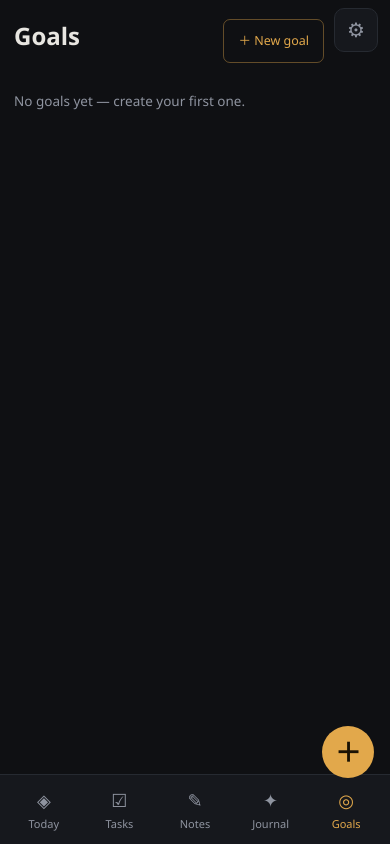
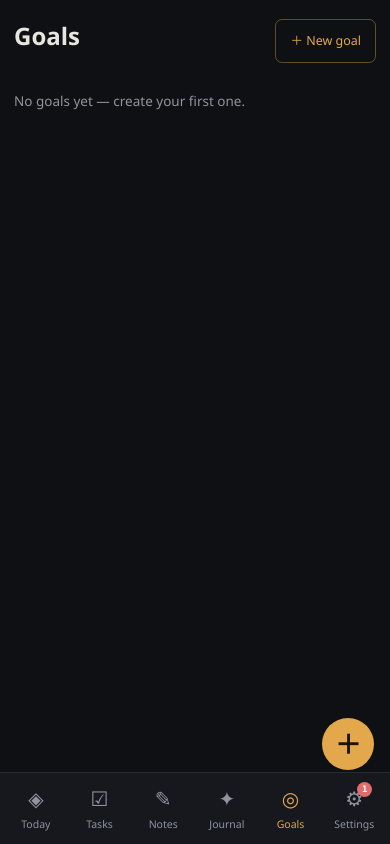
Before and after one commit to ahvin2020/life-os, a Flask app: page /goals in a window 390 px wide. Run offline with Flask 3, Linux system fonts and the light colour scheme; data comes from the database, SQL or seed files in the repository; data that the repository does not hold is empty.

Commit message:
Mobile nav: Settings into the bottom bar + bigger tap targets
Bottom nav is the right pattern for phone (thumb reach); the problems were the lone
top-right Settings gear and cramped targets. Now:

- Settings is the 6th bottom-bar tab (thumb-reachable) and carries the system-health
  alert badge, which previously never showed on mobile. The top-right gear + its
  layout workarounds are removed.
- Taller bar, 20px icons, >=50px tap zones (were ~40px).

Co-Authored-By: Claude Opus 4.8 (1M context) <noreply@anthropic.com>

```diff
--- a/web/static/app.css
+++ b/web/static/app.css
@@ -556,7 +556,6 @@ input[type="time"], input[type="date"] { color-scheme: dark; }
 .runbtn:hover { border-color: var(--accent); color: var(--accent); }
 .runbtn:disabled { opacity: .5; cursor: default; }
 @media (max-width: 620px) { .setrow { flex-wrap: wrap; gap: 8px; } .sctrls { width: 100%; justify-content: flex-end; } }
-.gearlink { display: none; }
 
 /* ---------- quick capture + today grid ---------- */
 .qcap { display: flex; align-items: center; gap: 8px; margin-bottom: 14px; background: var(--surface); border: 1px solid rgba(var(--accent-rgb),.35); border-radius: 10px; padding: 6px 6px 6px 14px; transition: border-color var(--dur) var(--ease), box-shadow var(--dur) var(--ease); }
@@ -744,7 +743,7 @@ textarea.jadd { width: 100%; min-height: 112px; resize: vertical; line-height: 1
 .addrow:hover { color: var(--text); border-color: var(--muted); transform: translateY(-1px); }
 @media (max-width: 760px) {
   .side { display: none; }
-  .main { padding: 18px 14px 86px; }
+  .main { padding: 18px 14px 94px; }
   .grid, .grid3, .todaygrid, .goalgrid, .jgrid, .board { grid-template-columns: 1fr; }
   /* board on phone: ONE page scroll — stacked columns must never become nested
      scroll-jails (a 63-card backlog trapping the thumb before This week). And
@@ -757,17 +756,17 @@ textarea.jadd { width: 100%; min-height: 112px; resize: vertical; line-height: 1
   .krow.ghost { display: flex; }
   /* toast must clear the bottom nav + FAB and the home indicator */
   .toast { bottom: calc(80px + env(safe-area-inset-bottom)); }
-  /* the fixed gear owns the top-right corner — keep vhead actions out from under it */
-  .vhead { padding-right: 52px; }
   /* primary create buttons get real touch targets */
   .mini.addbtn { min-height: 44px; padding: 10px 14px; }
-  .bottomnav { display: flex; position: fixed; bottom: 0; left: 0; right: 0; background: var(--surface); border-top: 1px solid var(--border); padding: 8px 6px calc(8px + env(safe-area-inset-bottom)); z-index: 5; }
-  .bottomnav a { flex: 1; display: flex; flex-direction: column; align-items: center; gap: 2px; font-size: 11px; color: var(--muted); padding: 4px 0; border-radius: 8px; transition: color var(--dur) var(--ease); }
+  .bottomnav { display: flex; position: fixed; bottom: 0; left: 0; right: 0; background: var(--surface); border-top: 1px solid var(--border); padding: 6px 4px calc(6px + env(safe-area-inset-bottom)); z-index: 5; }
+  .bottomnav a { position: relative; flex: 1; min-width: 0; display: flex; flex-direction: column; align-items: center; justify-content: center; gap: 3px; min-height: 50px; font-size: 10.5px; color: var(--muted); padding: 5px 0; border-radius: 8px; transition: color var(--dur) var(--ease); }
   .bottomnav a:visited { color: var(--muted); }
   .bottomnav a:hover { text-decoration: none; }
-  .bottomnav a .ico { font-size: 18px; }
+  .bottomnav a .ico { font-size: 20px; }
   .bottomnav a.active { color: var(--accent); }
-  .fab { display: grid; position: fixed; right: 16px; bottom: calc(66px + env(safe-area-inset-bottom)); width: 52px; height: 52px; border-radius: 99px; background: var(--accent); color: #1A1204; font-size: 26px; font-weight: 600; place-items: center; z-index: 6; transition: transform var(--dur-fast) var(--ease), filter var(--dur-fast) var(--ease); }
+  /* system-health alert count on the Settings tab (mobile) */
+  .bn-badge { position: absolute; top: 3px; left: calc(50% + 3px); min-width: 15px; height: 15px; padding: 0 4px; border-radius: 99px; background: var(--bad); color: #fff; font-size: 9px; font-weight: 700; font-family: var(--mono); display: grid; place-items: center; box-sizing: border-box; }
+  .fab { display: grid; position: fixed; right: 16px; bottom: calc(74px + env(safe-area-inset-bottom)); width: 52px; height: 52px; border-radius: 99px; background: var(--accent); color: #1A1204; font-size: 26px; font-weight: 600; place-items: center; z-index: 6; transition: transform var(--dur-fast) var(--ease), filter var(--dur-fast) var(--ease); }
   .fab:active { transform: scale(.94); filter: brightness(.92); }
   .qtypes { display: none; }
   .task input, .sub input { width: 20px; height: 20px; }
@@ -799,7 +798,6 @@ textarea.jadd { width: 100%; min-height: 112px; resize: vertical; line-height: 1
   .gform .qt, .gform .gachieve, .goal .gachieve { min-height: 40px; padding-top: 9px; padding-bottom: 9px; }
   .setrow { min-height: 44px; }
   .setrow input[type="checkbox"] { min-height: 0; }
-  .gearlink { display: grid; place-items: center; position: fixed; top: calc(8px + env(safe-area-inset-top)); right: 12px; width: 44px; height: 44px; border-radius: 10px; background: var(--surface); border: 1px solid var(--border); color: var(--muted); font-size: 20px; z-index: 6; }
   /* row actions behind ⋯ on phones; "Do today" lives in the task editor there —
      but an ON pill is status and stays visible */
   .cap-more, .jmore { display: inline-block; }
--- a/web/templates/base.html
+++ b/web/templates/base.html
@@ -79,9 +79,8 @@
   <a class="{{ 'active' if active=='notes' else '' }}" href="/notes"><span class="ico">✎</span>Notes</a>
   <a class="{{ 'active' if active=='journal' else '' }}" href="/journal"><span class="ico">✦</span>Journal</a>
   <a class="{{ 'active' if active=='goals' else '' }}" href="/goals"><span class="ico">◎</span>Goals</a>
+  <a class="{{ 'active' if active=='settings' else '' }}" href="/settings">{% if nav_alerts %}<span class="bn-badge" aria-label="{{ nav_alerts }} issues">{{ nav_alerts }}</span>{% endif %}<span class="ico">⚙</span>Settings</a>
 </nav>
-
-<a class="gearlink" href="/settings" aria-label="Settings">⚙</a>
 
 <a class="fab" href="/#qin" aria-label="Quick add">＋</a>
 
```
